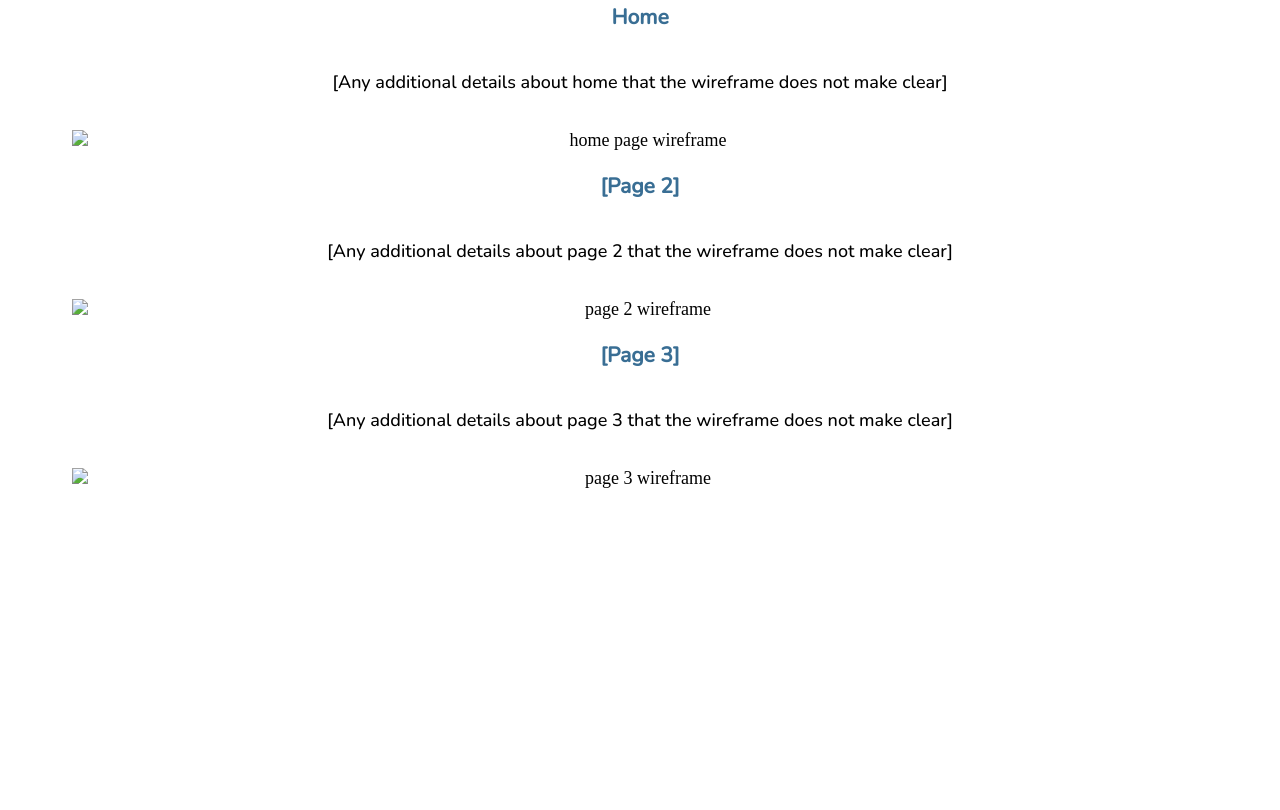
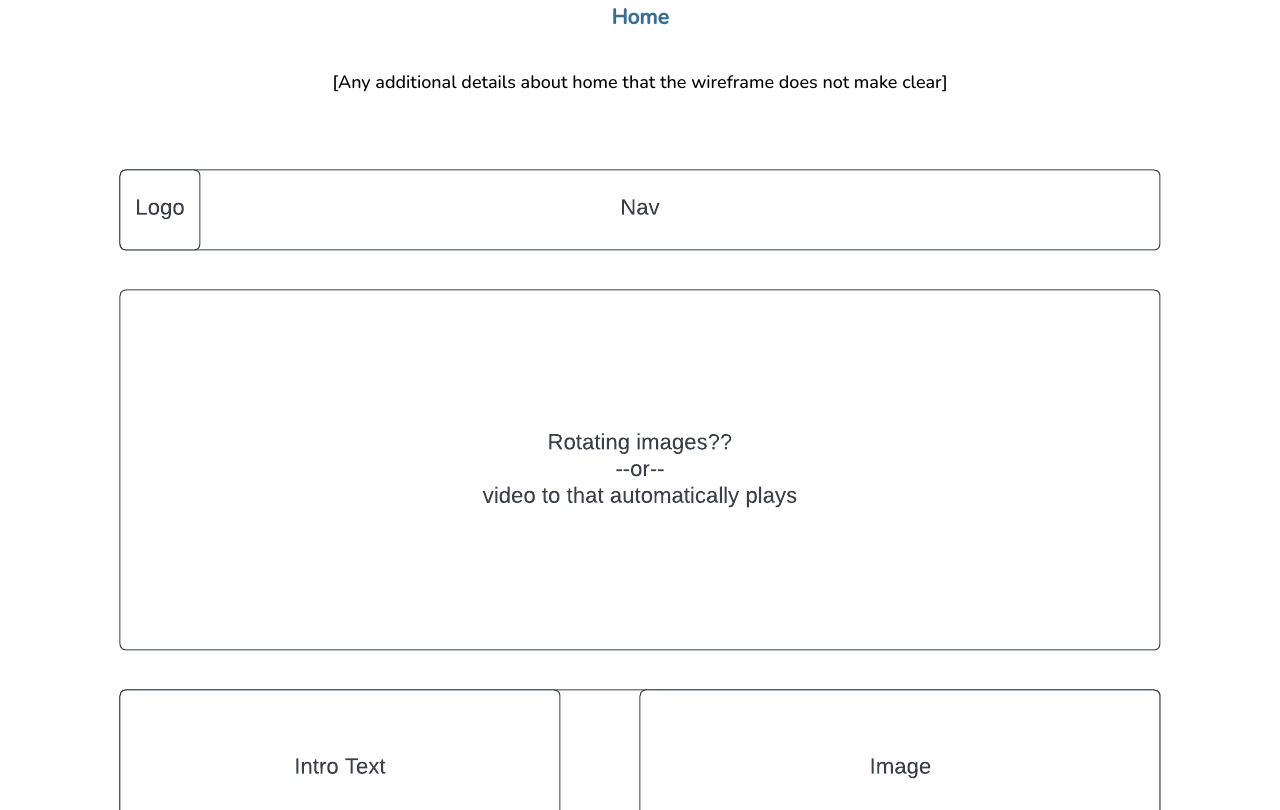
Before and after one commit to erikSanders0/HTML, a plain HTML site: page passion/site-plan.html in a window 1280 px wide. Shown: the part 8790-9600 px from the top of the page. Before the commit the page ends 9351 px from the top, so only its background shows below. Drawn offline with nearby package versions, Linux system fonts and the light colour scheme.

Commit message:
wireframes added

```diff
--- a/passion/site-plan.html
+++ b/passion/site-plan.html
@@ -211,19 +211,19 @@
       <p>
         [Any additional details about home that the wireframe does not make clear]
       </p>
-      <img src="#" alt="home page wireframe">
+      <img src="images/Home wireframe.png" alt="home page wireframe">
 
       <h3>[Page 2]</h3>
       <p>
         [Any additional details about page 2 that the wireframe does not make clear]
       </p>
-      <img src="#" alt="page 2 wireframe">
+      <img src="images/Page 01 wireframe.png" alt="page 2 wireframe">
 
       <h3>[Page 3]</h3>
       <p>
         [Any additional details about page 3 that the wireframe does not make clear]
       </p>
-      <img src="#" alt="page 3 wireframe">
+      <img src="images/Page 02 Wireframe.png" alt="page 3 wireframe">
     </main>
   </body>
 
```
Also changed, not shown: passion/images/Home wireframe.png (added), passion/images/Page 01 wireframe.png (added), passion/images/Page 02 Wireframe.png (added).
